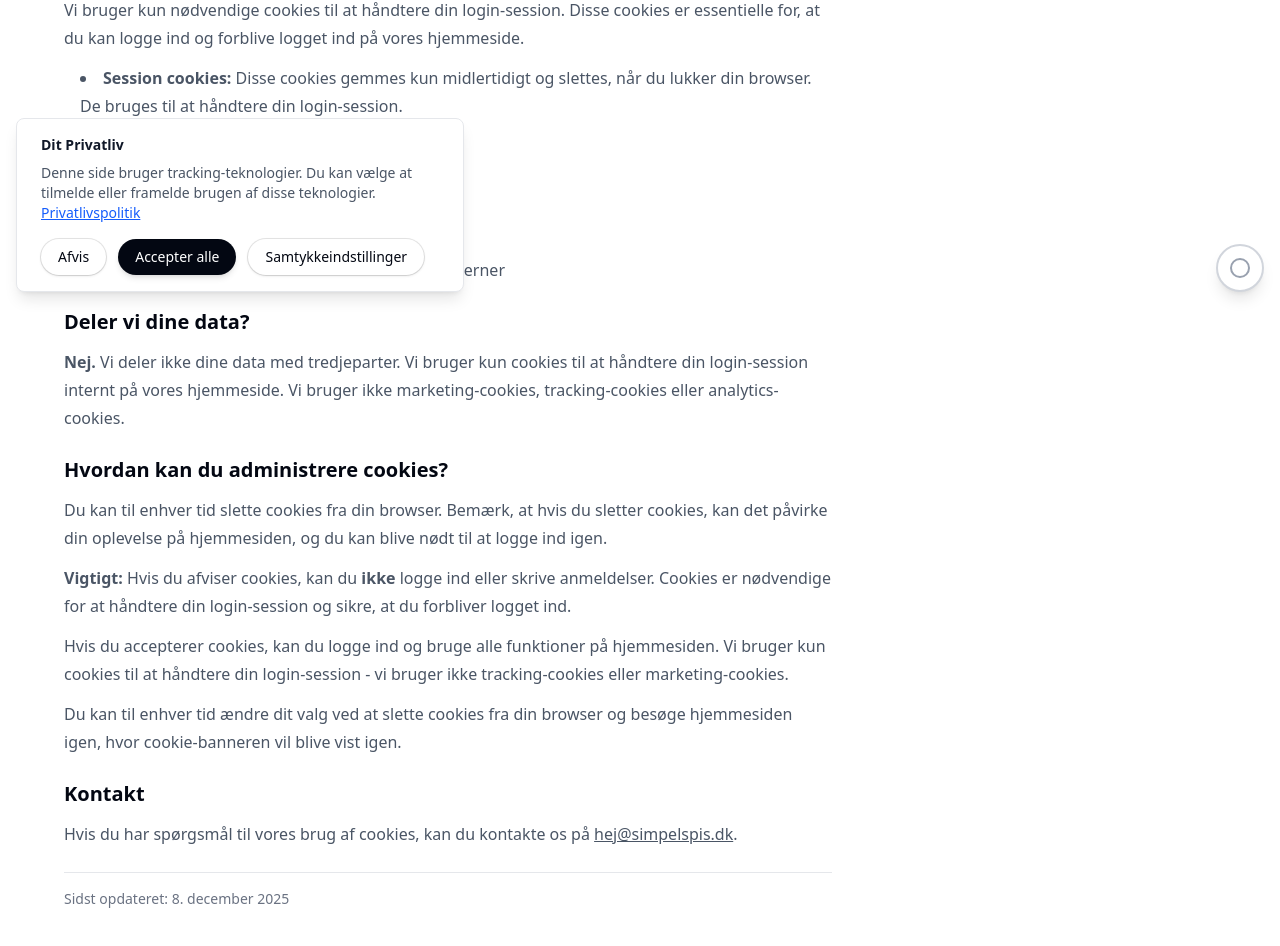
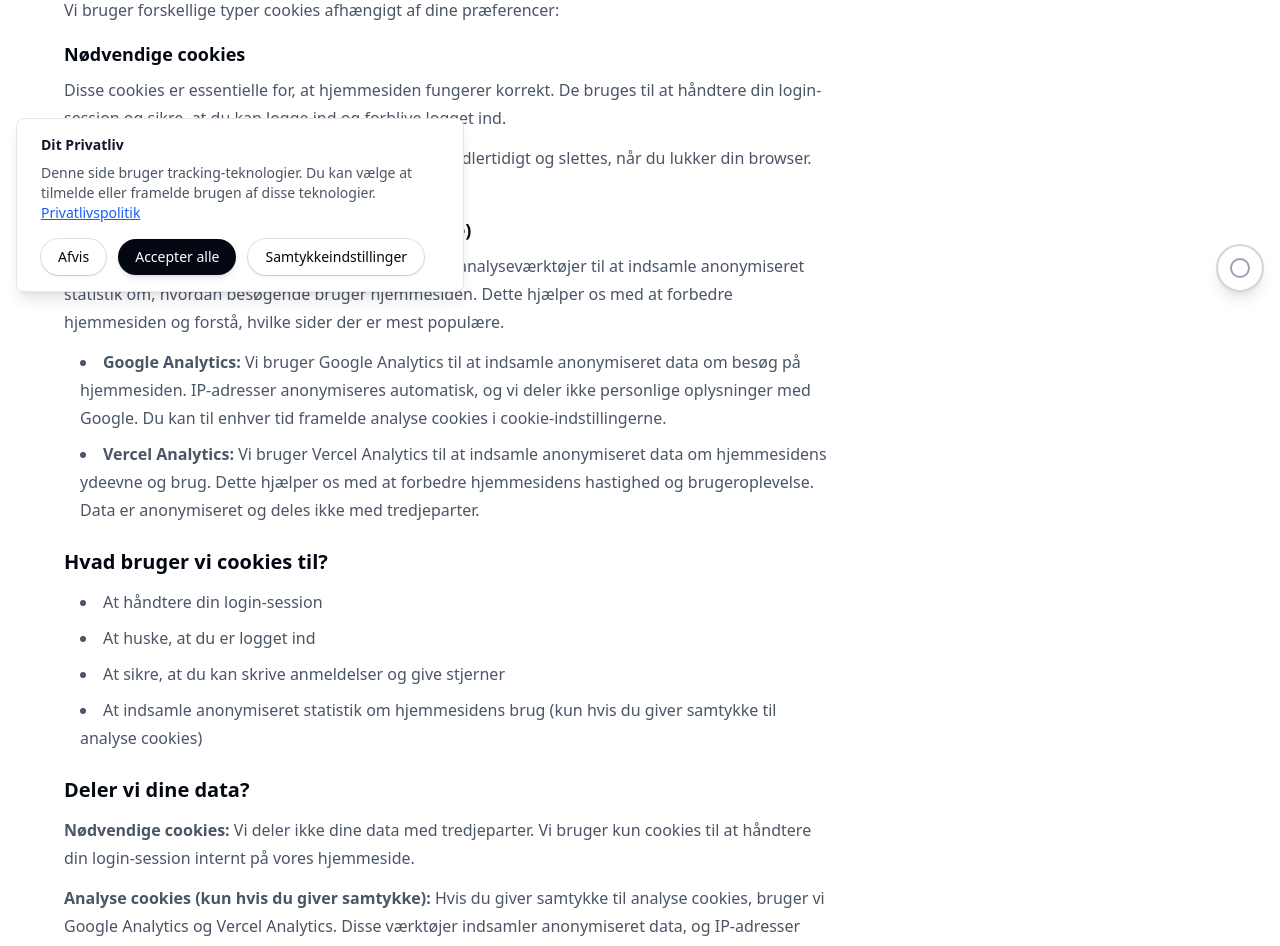
Before and after one commit to emilholmgaard/simpelspis-website, a Next.js app: page /cookie-politik in a window 1280 px wide. Shown: the part 492-1438 px from the top of the page. Built offline with nearby package versions, Linux system fonts and the light colour scheme; no server answers; a web font is replaced by a local one.

Commit message:
Enhance layout with Vercel Analytics integration and update cookie policy page to clarify cookie usage and consent management. Improve Google Analytics script for GDPR compliance by implementing Consent Mode v2 parameters.

```diff
--- a/src/app/cookie-politik/page.tsx
+++ b/src/app/cookie-politik/page.tsx
@@ -38,13 +38,42 @@ export default function CookiePolitikPage() {
               Hvilke cookies bruger vi?
             </h2>
             <p className="mb-3">
-              Vi bruger kun nødvendige cookies til at håndtere din login-session. Disse cookies er
-              essentielle for, at du kan logge ind og forblive logget ind på vores hjemmeside.
+              Vi bruger forskellige typer cookies afhængigt af dine præferencer:
             </p>
-            <ul className="list-disc list-inside space-y-2 ml-4">
+
+            <h3 className="text-lg font-semibold text-gray-950 dark:text-gray-50 mt-4 mb-2">
+              Nødvendige cookies
+            </h3>
+            <p className="mb-3">
+              Disse cookies er essentielle for, at hjemmesiden fungerer korrekt. De bruges til at håndtere
+              din login-session og sikre, at du kan logge ind og forblive logget ind.
+            </p>
+            <ul className="list-disc list-inside space-y-2 ml-4 mb-4">
               <li>
                 <strong>Session cookies:</strong> Disse cookies gemmes kun midlertidigt og slettes,
                 når du lukker din browser. De bruges til at håndtere din login-session.
+              </li>
+            </ul>
+
+            <h3 className="text-lg font-semibold text-gray-950 dark:text-gray-50 mt-4 mb-2">
+              Analyse cookies (kun hvis du giver samtykke)
+            </h3>
+            <p className="mb-3">
+              Hvis du giver samtykke til analyse cookies, bruger vi analyseværktøjer til at indsamle
+              anonymiseret statistik om, hvordan besøgende bruger hjemmesiden. Dette hjælper os med
+              at forbedre hjemmesiden og forstå, hvilke sider der er mest populære.
+            </p>
+            <ul className="list-disc list-inside space-y-2 ml-4 mb-4">
+              <li>
+                <strong>Google Analytics:</strong> Vi bruger Google Analytics til at indsamle anonymiseret
+                data om besøg på hjemmesiden. IP-adresser anonymiseres automatisk, og vi deler ikke
+                personlige oplysninger med Google. Du kan til enhver tid framelde analyse cookies i
+                cookie-indstillingerne.
+              </li>
+              <li>
+                <strong>Vercel Analytics:</strong> Vi bruger Vercel Analytics til at indsamle anonymiseret
+                data om hjemmesidens ydeevne og brug. Dette hjælper os med at forbedre hjemmesidens hastighed
+                og brugeroplevelse. Data er anonymiseret og deles ikke med tredjeparter.
               </li>
             </ul>
           </section>
@@ -57,6 +86,7 @@ export default function CookiePolitikPage() {
               <li>At håndtere din login-session</li>
               <li>At huske, at du er logget ind</li>
               <li>At sikre, at du kan skrive anmeldelser og give stjerner</li>
+              <li>At indsamle anonymiseret statistik om hjemmesidens brug (kun hvis du giver samtykke til analyse cookies)</li>
             </ul>
           </section>
 
@@ -64,10 +94,19 @@ export default function CookiePolitikPage() {
             <h2 className="text-xl font-semibold text-gray-950 dark:text-gray-50 mb-3">
               Deler vi dine data?
             </h2>
+            <p className="mb-3">
+              <strong>Nødvendige cookies:</strong> Vi deler ikke dine data med tredjeparter. Vi bruger kun
+              cookies til at håndtere din login-session internt på vores hjemmeside.
+            </p>
+            <p className="mb-3">
+              <strong>Analyse cookies (kun hvis du giver samtykke):</strong> Hvis du giver samtykke til
+              analyse cookies, bruger vi Google Analytics og Vercel Analytics. Disse værktøjer indsamler
+              anonymiseret data, og IP-adresser anonymiseres automatisk. Vi deler ikke personlige
+              oplysninger eller identificerbare data med tredjeparter. Data bruges kun til at forstå,
+              hvordan hjemmesiden bruges, så vi kan forbedre den.
+            </p>
             <p>
-              <strong>Nej.</strong> Vi deler ikke dine data med tredjeparter. Vi bruger kun cookies
-              til at håndtere din login-session internt på vores hjemmeside. Vi bruger ikke
-              marketing-cookies, tracking-cookies eller analytics-cookies.
+              Vi bruger <strong>ikke</strong> marketing-cookies eller tracking-cookies til reklamer.
             </p>
           </section>
 
@@ -76,23 +115,27 @@ export default function CookiePolitikPage() {
               Hvordan kan du administrere cookies?
             </h2>
             <p className="mb-3">
-              Du kan til enhver tid slette cookies fra din browser. Bemærk, at hvis du sletter
-              cookies, kan det påvirke din oplevelse på hjemmesiden, og du kan blive nødt til
-              at logge ind igen.
+              Du kan til enhver tid administrere dine cookie-præferencer ved at klikke på
+              "Cookie-indstillinger" knappen i bunden af hjemmesiden. Her kan du vælge, hvilke typer
+              cookies du vil acceptere.
             </p>
             <p className="mb-3">
-              <strong>Vigtigt:</strong> Hvis du afviser cookies, kan du <strong>ikke</strong> logge ind
-              eller skrive anmeldelser. Cookies er nødvendige for at håndtere din login-session og
-              sikre, at du forbliver logget ind.
+              <strong>Nødvendige cookies:</strong> Disse cookies er altid aktive og kan ikke deaktiveres,
+              da de er nødvendige for, at hjemmesiden fungerer korrekt. Hvis du afviser alle cookies,
+              kan du <strong>ikke</strong> logge ind eller skrive anmeldelser.
             </p>
             <p className="mb-3">
-              Hvis du accepterer cookies, kan du logge ind og bruge alle funktioner på hjemmesiden.
-              Vi bruger kun cookies til at håndtere din login-session - vi bruger ikke tracking-cookies
-              eller marketing-cookies.
+              <strong>Analyse cookies:</strong> Du kan til enhver tid tilmelde eller framelde analyse cookies.
+              Hvis du framelder analyse cookies, vil Google Analytics ikke indsamle data om dit besøg.
+              Du kan ændre dette valg når som helst i cookie-indstillingerne.
+            </p>
+            <p className="mb-3">
+              Du kan også slette cookies direkte fra din browser. Bemærk, at hvis du sletter cookies,
+              kan det påvirke din oplevelse på hjemmesiden, og du kan blive nødt til at logge ind igen.
             </p>
             <p>
-              Du kan til enhver tid ændre dit valg ved at slette cookies fra din browser og besøge
-              hjemmesiden igen, hvor cookie-banneren vil blive vist igen.
+              Hvis du sletter alle cookies og besøger hjemmesiden igen, vil cookie-banneren blive vist igen,
+              så du kan vælge dine præferencer på ny.
             </p>
           </section>
 
--- a/src/app/layout.tsx
+++ b/src/app/layout.tsx
@@ -1,11 +1,11 @@
 import '@/styles/tailwind.css'
-import { Analytics } from '@vercel/analytics/react'
 import { Footer } from '@/components/footer'
 import { ThemeProvider } from '@/components/theme-provider'
 import { CookieBanner } from '@/components/cookie-banner'
 import { CookiePreferencesProvider } from '@/components/cookie-preferences-provider'
 import { CookiePreferencesButton } from '@/components/cookie-preferences-button'
 import { GoogleAnalytics } from '@/components/google-analytics'
+import { VercelAnalytics } from '@/components/vercel-analytics'
 import type { Metadata } from 'next'
 
 export const metadata: Metadata = {
@@ -79,6 +79,23 @@ export default function RootLayout({
             `,
           }}
         />
+        {/* Google Consent Mode v2 - Set defaults BEFORE loading Google tag */}
+        <script
+          dangerouslySetInnerHTML={{
+            __html: `
+              window.dataLayer = window.dataLayer || [];
+              function gtag(){dataLayer.push(arguments);}
+              gtag('consent', 'default', {
+                'ad_user_data': 'denied',
+                'ad_personalization': 'denied',
+                'ad_storage': 'denied',
+                'analytics_storage': 'denied',
+                'wait_for_update': 500
+              });
+              window.gtag = gtag;
+            `,
+          }}
+        />
       </head>
       <body className="text-gray-950 dark:text-gray-50 bg-white dark:bg-gray-950 antialiased transition-colors">
         <ThemeProvider />
@@ -88,8 +105,8 @@ export default function RootLayout({
           <CookieBanner />
           <CookiePreferencesButton />
           <GoogleAnalytics />
+          <VercelAnalytics />
         </CookiePreferencesProvider>
-        <Analytics />
       </body>
     </html>
   )
--- a/src/components/google-analytics.tsx
+++ b/src/components/google-analytics.tsx
@@ -32,27 +32,24 @@ function loadGoogleAnalyticsScript() {
     return
   }
 
+  // Ensure dataLayer and gtag function exist (should already be set in head)
+  window.dataLayer = window.dataLayer || []
+  if (!window.gtag) {
+    function gtag(...args: unknown[]) {
+      window.dataLayer.push(args)
+    }
+    window.gtag = gtag
+  }
+
   // Load the gtag.js script
   const script1 = document.createElement('script')
   script1.async = true
   script1.src = `https://www.googletagmanager.com/gtag/js?id=${GA_MEASUREMENT_ID}`
   document.head.appendChild(script1)
 
-  // Initialize dataLayer and gtag
-  window.dataLayer = window.dataLayer || []
-  function gtag(...args: unknown[]) {
-    window.dataLayer.push(args)
-  }
-  window.gtag = gtag
-
-  // Set default consent to denied (GDPR compliance)
-  gtag('consent', 'default', {
-    analytics_storage: 'denied',
-  })
-
   // Configure with GDPR-compliant settings
-  gtag('js', new Date())
-  gtag('config', GA_MEASUREMENT_ID, {
+  window.gtag('js', new Date())
+  window.gtag('config', GA_MEASUREMENT_ID, {
     anonymize_ip: true,
     allow_google_signals: false,
     allow_ad_personalization_signals: false,
@@ -67,13 +64,17 @@ export function GoogleAnalytics() {
     const initialConsent = getCookiePreferences()
     setHasConsent(initialConsent)
 
-    // If consent is given initially, load the script
+    // If consent is given initially, load the script and update consent
     if (initialConsent) {
       loadGoogleAnalyticsScript()
       // Small delay to ensure script is loaded
       setTimeout(() => {
         if (window.gtag) {
+          // Update consent with all Consent Mode v2 parameters
           window.gtag('consent', 'update', {
+            ad_user_data: 'denied',
+            ad_personalization: 'denied',
+            ad_storage: 'denied',
             analytics_storage: 'granted',
           })
         }
@@ -91,20 +92,30 @@ export function GoogleAnalytics() {
           loadGoogleAnalyticsScript()
           setTimeout(() => {
             if (window.gtag) {
+              // Update consent with all Consent Mode v2 parameters
               window.gtag('consent', 'update', {
+                ad_user_data: 'denied',
+                ad_personalization: 'denied',
+                ad_storage: 'denied',
                 analytics_storage: 'granted',
               })
             }
           }, 100)
         } else {
-          // Script already loaded, just update consent
+          // Script already loaded, just update consent with all Consent Mode v2 parameters
           window.gtag('consent', 'update', {
+            ad_user_data: 'denied',
+            ad_personalization: 'denied',
+            ad_storage: 'denied',
             analytics_storage: 'granted',
           })
         }
       } else if (!newConsent && window.gtag) {
-        // User has revoked consent - disable tracking
+        // User has revoked consent - disable tracking with all Consent Mode v2 parameters
         window.gtag('consent', 'update', {
+          ad_user_data: 'denied',
+          ad_personalization: 'denied',
+          ad_storage: 'denied',
           analytics_storage: 'denied',
         })
       }
--- /dev/null
+++ b/src/components/vercel-analytics.tsx
@@ -0,0 +1,52 @@
+'use client'
+
+import { useEffect, useState } from 'react'
+import { Analytics } from '@vercel/analytics/react'
+
+function getCookiePreferences() {
+  if (typeof window === 'undefined') return false
+
+  try {
+    const preferences = localStorage.getItem('cookie-preferences')
+    if (!preferences) return false
+
+    const parsed = JSON.parse(preferences)
+    return parsed.analytics === true
+  } catch {
+    return false
+  }
+}
+
+export function VercelAnalytics() {
+  const [hasConsent, setHasConsent] = useState(false)
+
+  useEffect(() => {
+    // Check initial consent
+    const initialConsent = getCookiePreferences()
+    setHasConsent(initialConsent)
+
+    // Listen for consent changes
+    const handleConsentChange = () => {
+      const newConsent = getCookiePreferences()
+      setHasConsent(newConsent)
+    }
+
+    // Listen for storage changes (when user updates preferences in another tab)
+    window.addEventListener('storage', handleConsentChange)
+
+    // Listen for custom events (for same-tab updates)
+    window.addEventListener('cookie-preferences-changed', handleConsentChange)
+
+    return () => {
+      window.removeEventListener('storage', handleConsentChange)
+      window.removeEventListener('cookie-preferences-changed', handleConsentChange)
+    }
+  }, [])
+
+  // Only render Analytics if consent is given
+  if (!hasConsent) {
+    return null
+  }
+
+  return <Analytics mode="production" />
+}
```
